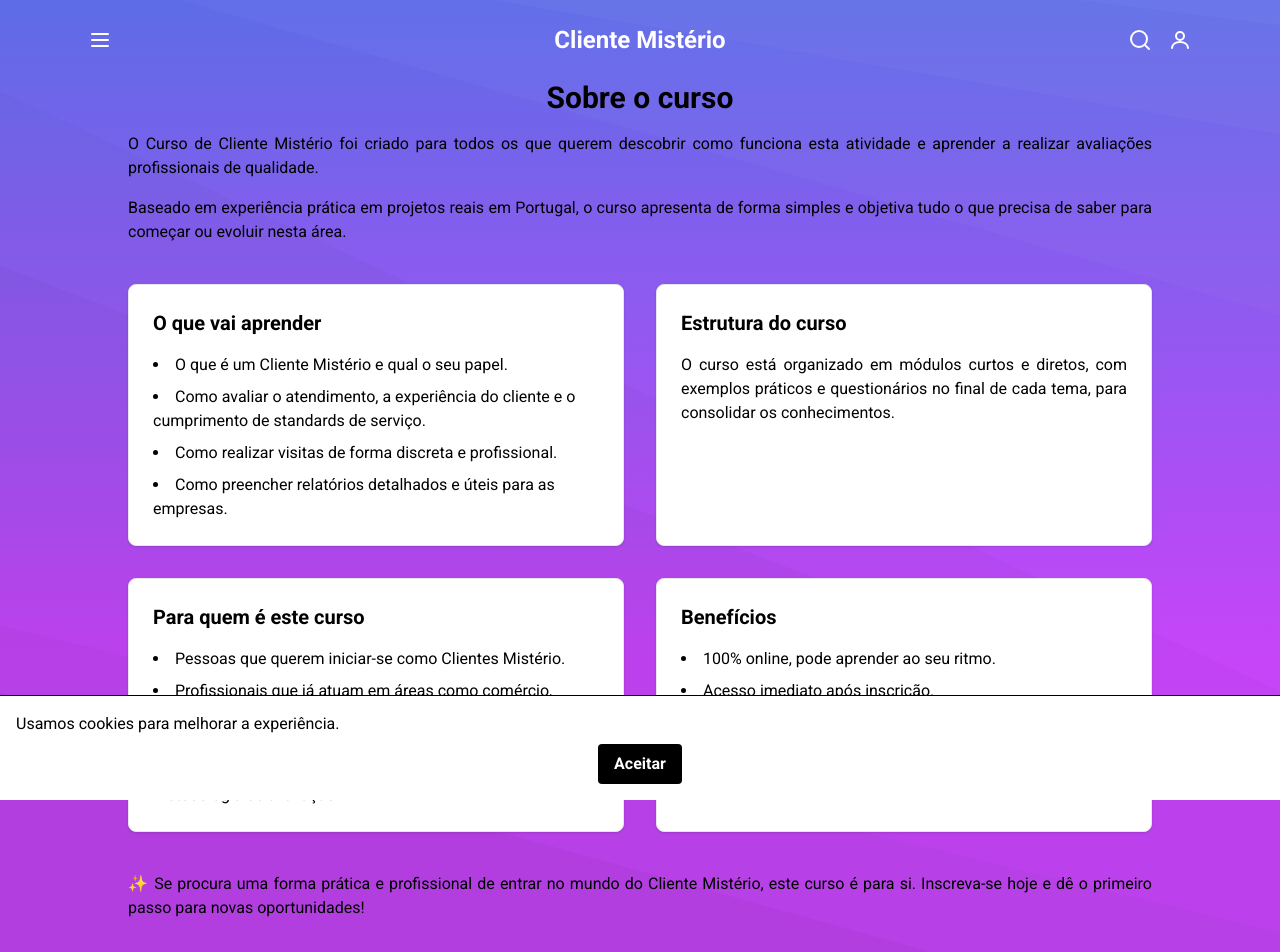
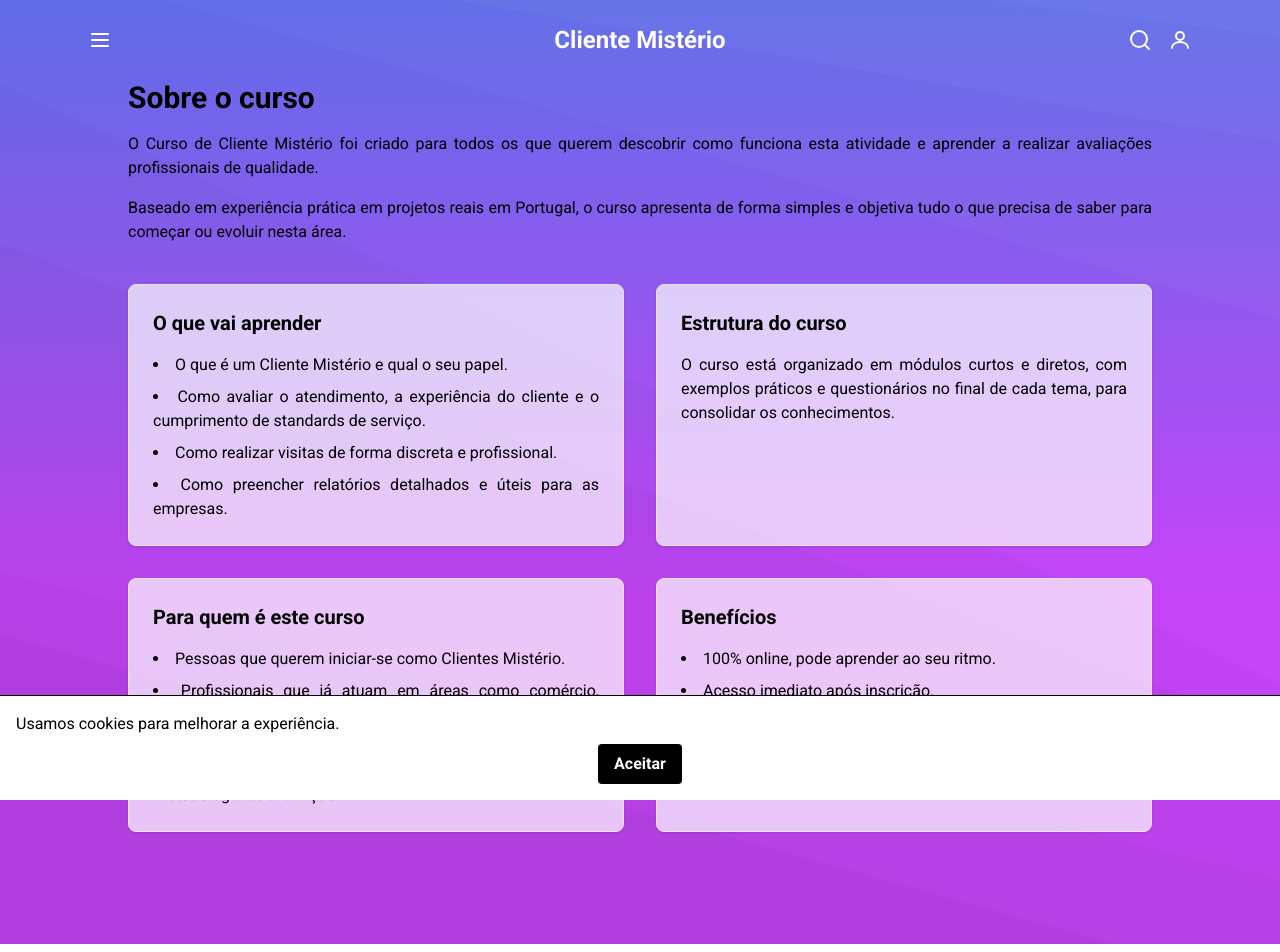
Before and after one commit to msantos51/clientemisterio, a Next.js app in the folder frontend/: page /curso in a window 1280 px wide. Shown: the top 952 px of the page. Built offline with nearby package versions, Linux system fonts and the light colour scheme.

Commit message:
style: update course page styling and remove promo text

```diff
--- a/frontend/app/(public)/curso/page.tsx
+++ b/frontend/app/(public)/curso/page.tsx
@@ -2,9 +2,9 @@
 export default function CoursePage() {
   return (
     // Secção principal com conteúdos do curso sem espaço superior
-    <section className="mx-auto max-w-5xl pb-20">
+    <section className="mx-auto max-w-5xl pb-20 text-justify">
       {/* Título principal da página */}
-      <h2 className="text-3xl font-bold text-center">Sobre o curso</h2>
+      <h2 className="text-3xl font-bold">Sobre o curso</h2>
 
       {/* Parágrafos introdutórios sobre o curso */}
       <p className="mt-4 text-black">
@@ -19,7 +19,7 @@ export default function CoursePage() {
       {/* Contêiner com divisão dos temas em caixas */}
       <div className="mt-10 grid gap-8 md:grid-cols-2">
         {/* Caixa: O que vai aprender */}
-        <div className="rounded-lg border bg-white p-6 shadow">
+        <div className="rounded-lg border bg-white/70 p-6 shadow">
           <h3 className="text-xl font-semibold">O que vai aprender</h3>
           <ul className="mt-4 list-disc list-inside text-black space-y-2">
             <li>O que é um Cliente Mistério e qual o seu papel.</li>
@@ -30,7 +30,7 @@ export default function CoursePage() {
         </div>
 
         {/* Caixa: Estrutura do curso */}
-        <div className="rounded-lg border bg-white p-6 shadow">
+        <div className="rounded-lg border bg-white/70 p-6 shadow">
           <h3 className="text-xl font-semibold">Estrutura do curso</h3>
           <p className="mt-4 text-black">
             O curso está organizado em módulos curtos e diretos, com exemplos práticos e questionários no
@@ -39,7 +39,7 @@ export default function CoursePage() {
         </div>
 
         {/* Caixa: Para quem é este curso */}
-        <div className="rounded-lg border bg-white p-6 shadow">
+        <div className="rounded-lg border bg-white/70 p-6 shadow">
           <h3 className="text-xl font-semibold">Para quem é este curso</h3>
           <ul className="mt-4 list-disc list-inside text-black space-y-2">
             <li>Pessoas que querem iniciar-se como Clientes Mistério.</li>
@@ -49,7 +49,7 @@ export default function CoursePage() {
         </div>
 
         {/* Caixa: Benefícios do curso */}
-        <div className="rounded-lg border bg-white p-6 shadow">
+        <div className="rounded-lg border bg-white/70 p-6 shadow">
           <h3 className="text-xl font-semibold">Benefícios</h3>
           <ul className="mt-4 list-disc list-inside text-black space-y-2">
             <li>100% online, pode aprender ao seu ritmo.</li>
@@ -60,11 +60,6 @@ export default function CoursePage() {
         </div>
       </div>
 
-      {/* Parágrafo final de incentivo */}
-      <p className="mt-10 text-black">
-        ✨ Se procura uma forma prática e profissional de entrar no mundo do Cliente Mistério, este
-        curso é para si. Inscreva-se hoje e dê o primeiro passo para novas oportunidades!
-      </p>
     </section>
   )
 }
```
